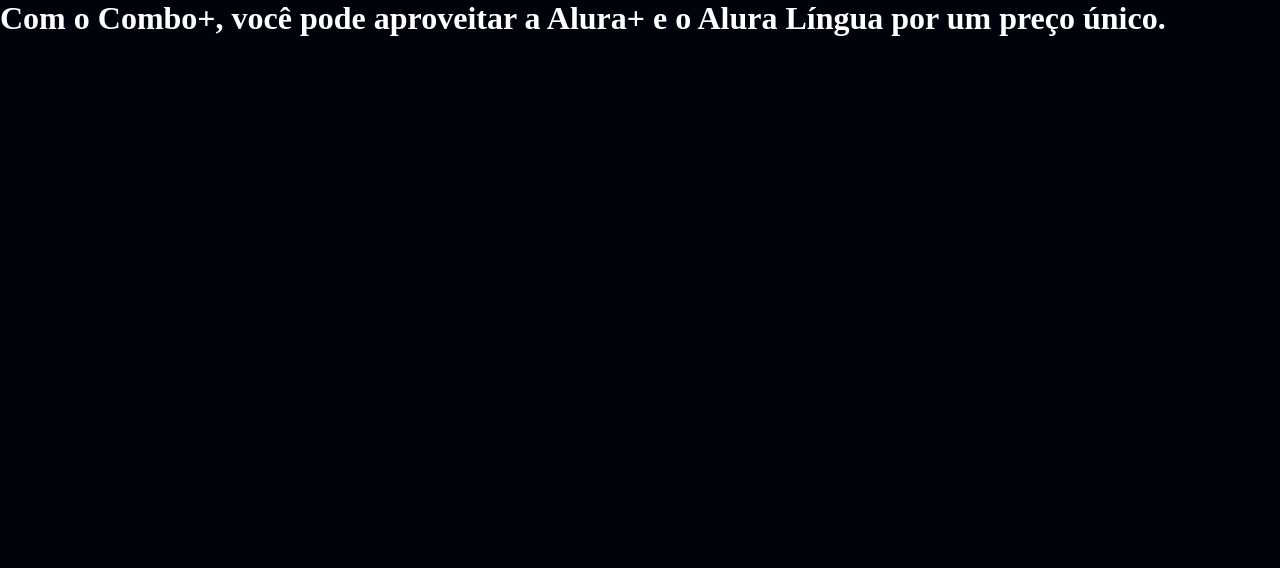
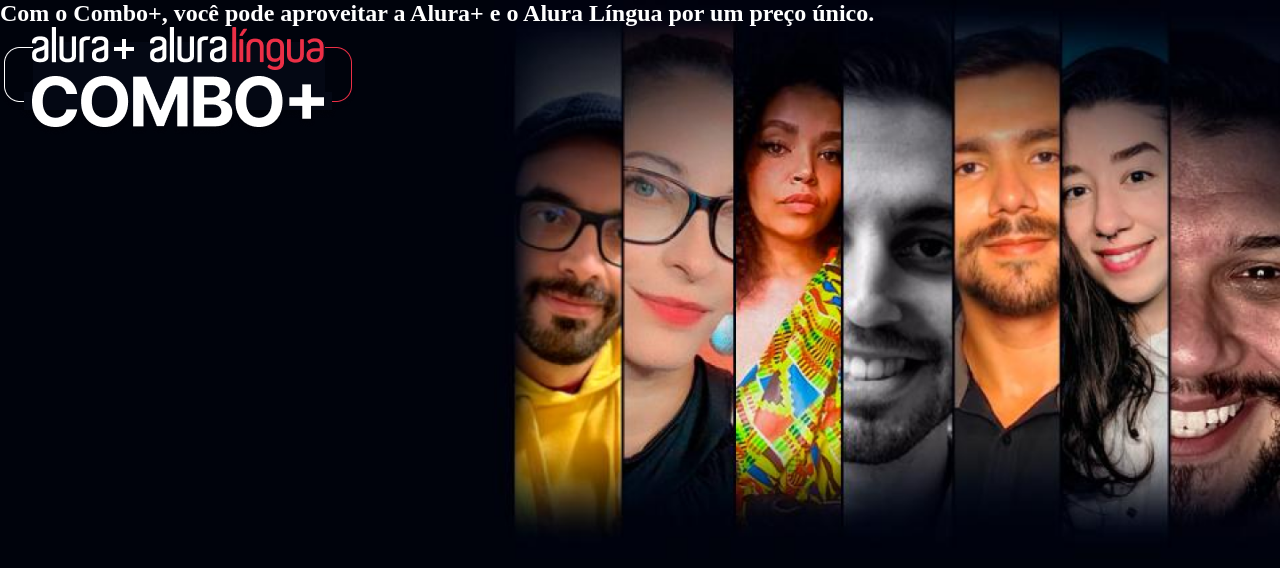
Before and after one commit to demecaue/AluraPlus2.0, a plain HTML site: page index.html in a window 1280 px wide. Drawn offline with Linux system fonts and the light colour scheme.

Commit message:
Add files via upload

```diff
--- a/index.html
+++ b/index.html
@@ -1,15 +1,18 @@
 <!DOCTYPE html>
-<html lang="en">
+<html lang="pt-br">
+
 <head>
     <meta charset="UTF-8">
-    <meta http-equiv="X-UA-Compatible" content="IE=edge">
     <meta name="viewport" content="width=device-width, initial-scale=1.0">
-  <link rel="stylesheet" href="style.css">
-    <title>AluraPlus</title>
+    <link rel="stylesheet" href="style.css">
+    <title>Alura Plus</title>
 </head>
+
 <body>
-    <h1>Com o Combo+, você pode aproveitar a Alura+ e o Alura Língua por um preço único.</h1>
+    <section class="container principal">
+        <h1>Com o Combo+, você pode aproveitar a Alura+ e o Alura Língua por um preço único.</h1>
+        <img src="./img/Combo.png" alt="O combo AluraPlus">
+    </section>
+</body>
 
-
-</body>
 </html>
--- a/style.css
+++ b/style.css
@@ -1,17 +1,23 @@
 :root{
     --branco-principal:#FFFFFF;
+    --cinza-secundario:#C0C0C0;
     --botao-azul:#167BF7;
-    --cinza-secundario:#C0C0C0;
     --cor-de-fundo:#00030C;
 }
-
 *{
     margin: 0;
     padding: 0;
 }
-
-
 body{
     background-color: var(--cor-de-fundo);
-    color: var(--branco-principal)
+    color: var(--branco-principal);
 }
+
+.principal{
+    background-image: url("img/Background.png");
+    background-repeat: no-repeat;
+    background-size: contain;
+}
+.container{
+    height: 100vh;
+}
```
Also changed, not shown: img/Background.png (added), img/Combo.png (added), img/pixel.png (added), 2 other files.
